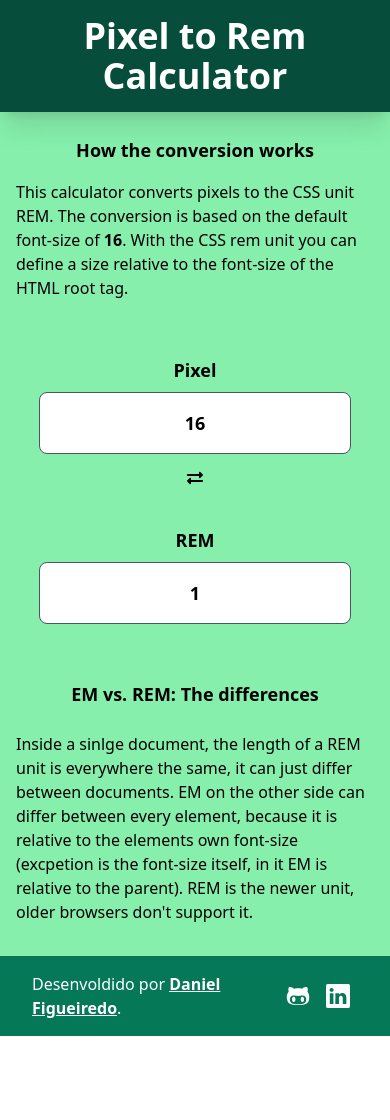
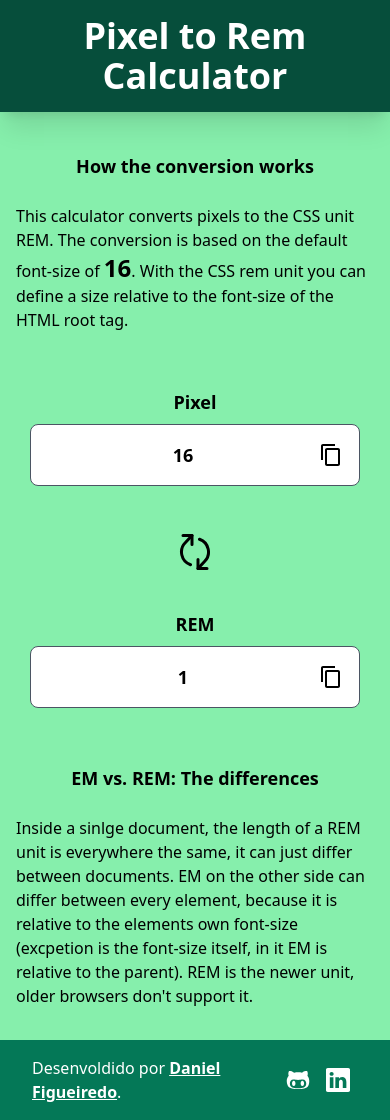
Before and after one commit to dtfigueiredo/calculadora-px-rem, a React (Create React App) app: page / in a window 390 px wide. Before the commit the page ends 1036 px from the top, so only its background shows below. Built offline with nearby package versions, Linux system fonts and the light colour scheme.

Commit message:
adding copy to clipboard button + css fixes

```diff
--- a/src/App.js
+++ b/src/App.js
@@ -1,21 +1,24 @@
-import React from 'react'
-import Header from './components/Header/Header'
-import Content from './components/Content/Content'
-import Texts from './components/Texts/Texts'
-import Footer from './components/Footer/Footer'
+import React from "react";
+
+import Content from "./components/Content/Content";
+import Footer from "./components/Footer/Footer";
+import Header from "./components/Header/Header";
+import Texts from "./components/Texts/Texts";
 
 const App = () => {
   return (
-    <div className='bg-green-300 min-h-screen'>
+    <div className="bg-green-300 flex flex-col min-h-screen">
       <Header />
 
-      <Content />
+      <div className="flex-1">
+        <Content />
 
-      <Texts />
+        <Texts />
+      </div>
 
       <Footer />
     </div>
-  )
-}
+  );
+};
 
-export default App
+export default App;
--- a/src/components/Calculator/Calculator.js
+++ b/src/components/Calculator/Calculator.js
@@ -1,65 +1,59 @@
-import React, { useState } from 'react'
-import InputBlock from '../InputBlock/InputBlock'
-import { FaExchangeAlt } from 'react-icons/fa'
+import React, { useState } from "react";
+import { FiRefreshCw } from "react-icons/fi";
+
+import InputBlock from "../InputBlock/InputBlock";
 
 const Calculator = () => {
-
-  const [pixel, setPixel] = useState(16)
-  const [rem, setRem] = useState(1)
+  const [pixel, setPixel] = useState(16);
+  const [rem, setRem] = useState(1);
 
   const handlePixelFocus = () => {
-    setPixel('')
-  }
+    setPixel("");
+  };
+
   const handlePixelChange = (newPixel) => {
-    let isnum = /^[\d.?!]+$/.test(newPixel)
+    let isnum = /^[\d.?!]+$/.test(newPixel);
 
     if (isnum) {
-      setPixel(newPixel)
-      let newRemValue = newPixel / 16
-      setRem(newRemValue)
+      setPixel(newPixel);
+      let newRemValue = newPixel / 16;
+      setRem(newRemValue);
     } else {
-      setPixel('')
+      setPixel("");
     }
-  }
+  };
 
   const handleRemFocus = () => {
-    setRem('')
-  }
+    setRem("");
+  };
+
   const handleRemChange = (newRem) => {
-    let isnum = /^[\d.?!]+$/.test(newRem)
+    let isnum = /^[\d.?!]+$/.test(newRem);
 
     if (isnum) {
-      setRem(newRem)
-      let newPixelValue = newRem * 16
-      setPixel(newPixelValue)
+      setRem(newRem);
+      let newPixelValue = newRem * 16;
+      setPixel(newPixelValue);
     } else {
-      setRem('')
+      setRem("");
     }
-  }
+  };
 
   return (
-    <div className='w-full lg:w-4/5 mx-auto flex flex-col sm:flex-row justify-center items-center ' >
-
+    <div className="flex flex-col sm:flex-row justify-between items-center">
       <InputBlock
         value={pixel}
-        id='pixel'
-        name='Pixel'
+        id="pixel"
+        name="Pixel"
         settingPixel={handlePixelChange}
         focusingPixel={handlePixelFocus}
       />
 
-      <FaExchangeAlt className='text-2 sm:text-4xl' />
+      <FiRefreshCw className="mt-8 text-4xl sm:text-6xl rotate-90 sm:rotate-0" />
 
-      <InputBlock
-        value={rem}
-        id='rem'
-        name='REM'
-        settingRem={handleRemChange}
-        focusingRem={handleRemFocus}
-      />
+      <InputBlock value={rem} id="rem" name="REM" settingRem={handleRemChange} focusingRem={handleRemFocus} />
+    </div>
+  );
+};
 
-    </div>
-  )
-}
-
-export default Calculator
+export default Calculator;
--- a/src/components/Content/Content.js
+++ b/src/components/Content/Content.js
@@ -1,18 +1,21 @@
-import React from 'react'
-import Calculator from '../Calculator/Calculator'
+import React from "react";
+
+import Calculator from "../Calculator/Calculator";
 
 const Content = () => {
   return (
-    <main className='w-full sm:w-2/5 mx-auto mt-2'>
-      <h2 className='text-center h2'>How the conversion works</h2>
+    <main className='w-full max-w-[960px] mx-auto mt-4 flex flex-col justify-center items-center"'>
+      <h2 className="text-center h2">How the conversion works</h2>
 
-      <p className='paragraph'>
-        This calculator converts pixels to the CSS unit REM. The conversion is based on the default font-size of <span className='font-bold'>16</span>. With the CSS rem unit you can define a size relative to the font-size of the HTML root tag.
+      <p className="paragraph">
+        This calculator converts pixels to the CSS unit REM. The conversion is based on the default font-size of{" "}
+        <span className="font-bold text-2xl">16</span>. With the CSS rem unit you can define a size relative to the
+        font-size of the HTML root tag.
       </p>
 
       <Calculator />
     </main>
-  )
-}
+  );
+};
 
-export default Content
+export default Content;
--- /dev/null
+++ b/src/components/Feedback/Feedback.js
@@ -0,0 +1,11 @@
+import React from "react";
+
+const Feedback = ({ label, value }) => {
+  return (
+    <div className="absolute right-2 top-32 sm:top-20 bg-emerald-900 text-white p-4 rounded-lg transition-all">
+      <p className="font-bold">{label === "REM" ? `Copied: ${value} rem` : `Copied: ${value} px`}</p>
+    </div>
+  );
+};
+
+export default Feedback;
--- a/src/components/Footer/Footer.js
+++ b/src/components/Footer/Footer.js
@@ -1,39 +1,38 @@
-import React from 'react'
-import { FaGithubAlt } from 'react-icons/fa'
-import { BsLinkedin } from 'react-icons/bs'
-
+import React from "react";
+import { FaGithubAlt } from "react-icons/fa";
+import { BsLinkedin } from "react-icons/bs";
 
 const Footer = () => {
   return (
-    <footer className='w-full mt-4 py-4 px-8 bg-emerald-700 flex justify-center items-center shadow-xl sm:absolute bottom-0 '>
+    <footer className="w-full mt-4 py-4 px-8 bg-emerald-700 flex justify-center items-center shadow-xl">
       <>
-        <p className='text-white mr-4 '>Desenvoldido por <span className='underline font-semibold'>Daniel Figueiredo</span>.</p>
+        <p className="text-white mr-4 ">
+          Desenvoldido por <span className="underline font-semibold">Daniel Figueiredo</span>.
+        </p>
       </>
-      <nav>
-        <ul className='flex justify-between items-center'>
+      <div className="flex justify-between items-center">
+        <a
+          className="mx-2 text-2xl text-white "
+          href="https://github.com/dtfigueiredo"
+          aria-label="Github"
+          target="_blank"
+          rel="noreferrer noopener"
+        >
+          <FaGithubAlt />
+        </a>
 
-          <li className='mx-2 text-2xl text-white '>
-            <a
-              href='https://github.com/dtfigueiredo'
-              aria-label='Github'
-              target='_blank'
-              rel='noreferrer noopener'>
-              <FaGithubAlt /></a>
-          </li>
+        <a
+          className="mx-2 text-2xl text-white"
+          href="https://www.linkedin.com/in/dtfigueiredo/"
+          aria-label="Linkedin"
+          target="_blank"
+          rel="noreferrer noopener"
+        >
+          <BsLinkedin />
+        </a>
+      </div>
+    </footer>
+  );
+};
 
-          <li className='mx-2 text-2xl text-white '>
-            <a
-              href='https://www.linkedin.com/in/dtfigueiredo/'
-              aria-label='Linkedin'
-              target='_blank'
-              rel='noreferrer noopener'>
-              <BsLinkedin /></a>
-          </li>
-
-        </ul>
-      </nav>
-    </footer>
-  )
-}
-
-export default Footer
+export default Footer;
--- a/src/components/InputBlock/InputBlock.js
+++ b/src/components/InputBlock/InputBlock.js
@@ -1,26 +1,56 @@
-import React from 'react'
+import React, { useState } from "react";
+import { MdContentCopy } from "react-icons/md";
+
+import Feedback from "../Feedback/Feedback";
 
 const InputBlock = (props) => {
-  const pixelTrue = (props.name === 'Pixel')
-  const value = (pixelTrue ? props.value : props.value)
-  const onChange = (pixelTrue ? props.settingPixel : props.settingRem)
-  const onFocus = (pixelTrue ? props.focusingPixel : props.focusingRem)
+  const pixelTrue = props.name === "Pixel";
+  const value = pixelTrue ? props.value : props.value;
+  const onChange = pixelTrue ? props.settingPixel : props.settingRem;
+  const onFocus = pixelTrue ? props.focusingPixel : props.focusingRem;
+
+  const [isFeedbackOpen, setIsFeedbackOpen] = useState(false);
+
+  const copyToClipboard = async () => {
+    await navigator.clipboard.writeText(value);
+
+    handleIsFeedbackOpen();
+  };
+
+  const handleIsFeedbackOpen = () => {
+    setIsFeedbackOpen(true);
+
+    setTimeout(() => {
+      setIsFeedbackOpen(false);
+    }, 1500);
+  };
 
   return (
-    <div className='w-full mx-auto my-4 flex flex-col justify-center items-center '>
+    <div className="w-full mx-auto my-4 flex flex-col justify-center items-center">
+      <label htmlFor={props.id} className="h3">
+        {props.name}
+      </label>
 
-      <label htmlFor={props.id} className='h3'>{props.name}</label>
+      <div className="flex justify-center items-center p-4 border border-gray-600 outline-none rounded-lg bg-white">
+        <input
+          type="text"
+          id={props.id}
+          value={value}
+          onChange={(event) => {
+            onChange(event.currentTarget.value);
+          }}
+          onFocus={(event) => onFocus(event.currentTarget.value)}
+          className="w-full bg-transparent text-center text-lg font-semibold "
+        />
 
-      <input
-        type='text'
-        id={props.id}
-        value={value}
-        onChange={event => { onChange(event.currentTarget.value) }}
-        onFocus={event => { onFocus(event.currentTarget.value) }}
-        className='border border-gray-600 outline-none w-4/5 p-4 rounded-lg text-center text-lg font-semibold' />
+        <button onClick={copyToClipboard}>
+          <MdContentCopy className="text-2xl z-10" />
+        </button>
+      </div>
 
+      {isFeedbackOpen && <Feedback label={props.name} value={value} />}
     </div>
-  )
-}
+  );
+};
 
-export default InputBlock
+export default InputBlock;
--- a/src/components/Texts/Texts.js
+++ b/src/components/Texts/Texts.js
@@ -1,20 +1,17 @@
-import React from 'react'
+import React from "react";
 
 const Texts = () => {
   return (
-    <div className='w-full lg:w-2/5 mx-auto mt-4 flex flex-col justify-center items-center ' >
-      <h3 className='h3'>
-        EM vs. REM: The differences
-      </h3>
-      <p className='paragraph'>
+    <div className="w-full max-w-[960px] mx-auto mt-4 flex flex-col justify-center items-center">
+      <h3 className="h3">EM vs. REM: The differences</h3>
+      <p className="paragraph">
+        Inside a sinlge document, the length of a REM unit is everywhere the same, it can just differ between documents.
+        EM on the other side can differ between every element, because it is relative to the elements own font-size
+        (excpetion is the font-size itself, in it EM is relative to the parent). REM is the newer unit, older browsers
+        don't support it.
+      </p>
+    </div>
+  );
+};
 
-        Inside a sinlge document, the length of a REM unit is everywhere the same, it can just differ between documents. EM on the other side can differ between every element, because it is relative to the elements own font-size (excpetion is the font-size itself, in it EM is relative to the parent).
-
-        REM is the newer unit, older browsers don't support it.
-      </p>
-
-    </div>
-  )
-}
-
-export default Texts
+export default Texts;
--- a/src/index.css
+++ b/src/index.css
@@ -1,15 +1,21 @@
 @tailwind base;
 
+html,
+body {
+  @apply relative;
+  --webkit-font-smoothing: antialiased;
+}
+
 .paragraph {
-  @apply mx-auto my-4 px-4 text-base md:text-lg;
+  @apply mx-auto my-4 px-4 text-base md:text-xl;
 }
 
 .h2 {
   @apply mx-auto mt-6 mb-2 text-lg md:text-3xl font-semibold;
 }
 
-.h3{
-  @apply mx-auto mt-6 mb-2 text-lg md:text-2xl font-semibold
+.h3 {
+  @apply mx-auto mt-6 mb-2 text-lg md:text-2xl font-semibold;
 }
 
 @tailwind components;
```
Also changed, not shown: public/index.html (+5 -6 lines).
